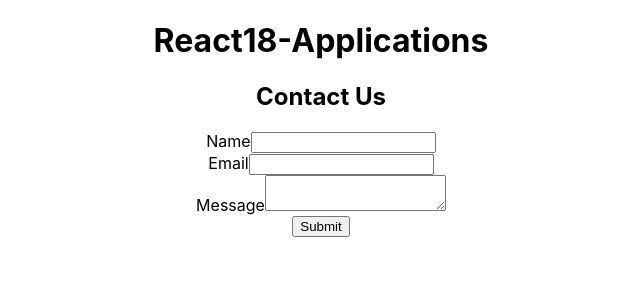
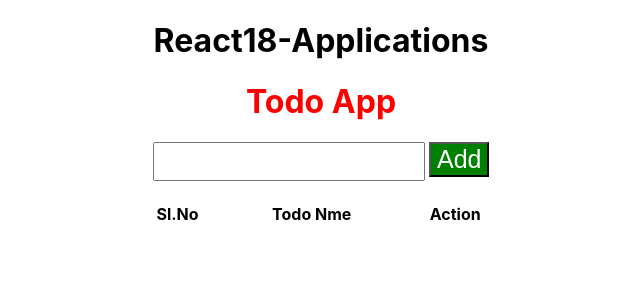
Before and after one commit to sayan-roni-96/react18-demo-apps-sayan, a React (Create React App) app: page / in a window 1280 px wide. Shown: the top 300 px of the page, without its empty margins (319-959 px from the left). Built offline with nearby package versions, Linux system fonts and the light colour scheme.

Commit message:
todo add ready

```diff
--- a/package.json
+++ b/package.json
@@ -8,6 +8,7 @@
     "@testing-library/user-event": "^13.5.0",
     "bootstrap": "^5.3.1",
     "react": "^18.2.0",
+    "react-bootstrap": "^2.8.0",
     "react-dom": "^18.2.0",
     "react-router-dom": "^6.15.0",
     "react-scripts": "^2.1.3",
--- a/src/index.css
+++ b/src/index.css
@@ -11,6 +11,3 @@ code {
   font-family: source-code-pro, Menlo, Monaco, Consolas, 'Courier New',
     monospace;
 }
-
-/* Import Bootstrap styles */
-@import '~bootstrap/dist/css/bootstrap.min.css';
--- a/src/pages/todoApp/MainTodo.js
+++ b/src/pages/todoApp/MainTodo.js
@@ -1,43 +1,114 @@
-import React from 'react';
+import React, { useState } from 'react';
 
 const MainTodo = () => {
+  // const [data, callback] = useState(type);
+  const [allTodos, setAllTodos] = useState([]);
+  const [todoData, setTodoData] = useState('');
+  const [errorMsg, setErrorMsg] = useState('');
+
+  console.log('todoData->', typeof todoData, todoData);
+
+  const onButtonClick = () => {
+    // console.log('onButtonClick');
+    if (!todoData || todoData === '') {
+      setErrorMsg('Please fill the field!');
+      setTimeout(() => {
+        setErrorMsg('');
+      }, 1000);
+    } else {
+      const newTodos = {
+        todo: todoData,
+      };
+      setAllTodos([...allTodos, newTodos]);
+      setTodoData('');
+    }
+  };
+
+  console.log('allTodos->', allTodos);
+
   return (
     <>
-      <div className="container mt-4">
-      <h2>Contact Us</h2>
-      <form>
-        <div className="mb-3">
-          <label htmlFor="name" className="form-label">Name</label>
+      <div className="container">
+        <h1 style={{ color: 'red' }}>Todo App</h1>
+        <div style={{ marginBottom: '20px' }}>
           <input
             type="text"
+            name="todotxt"
+            id="todotxt"
+            value={todoData}
             className="form-control"
-            id="name"
-            name="name"
-            value=""
+            style={{ width: '20%', padding: '6px', fontSize: '20px' }}
+            onChange={(evt) => setTodoData(evt.target.value)}
           />
+          &nbsp;
+          <button
+            style={{
+              fontSize: '25px',
+              backgroundColor: 'green',
+              color: 'white',
+            }}
+            type="buttom"
+            onClick={onButtonClick}
+          >
+            Add
+          </button>
         </div>
-        <div className="mb-3">
-          <label htmlFor="email" className="form-label">Email</label>
-          <input
-            type="email"
-            className="form-control"
-            id="email"
-            name="email"
-            value=""
-          />
+        <div>
+          <p style={{ color: 'red', fontSize: '16px' }}>{errorMsg}</p>
         </div>
-        <div className="mb-3">
-          <label htmlFor="message" className="form-label">Message</label>
-          <textarea
-            className="form-control"
-            id="message"
-            name="message"
-            value=""
-          />
+        <div>
+          <table style={{ margin: '0 auto', width: '30%' }}>
+            <thead>
+              <th>Sl.No</th>
+              <th>Todo Nme</th>
+              <th>Action</th>
+            </thead>
+            {allTodos &&
+              allTodos.map((eTodo, index) => {
+                console.log('eTodo->', eTodo);
+                return (
+                  <tbody>
+                    <tr>
+                      <td>{index + 1}</td>
+                      <td>{eTodo.todo}</td>
+                      <td>
+                        <button
+                          style={{
+                            backgroundColor: 'blue',
+                            color: '#fff',
+                            fontSize: '18px',
+                          }}
+                        >
+                          View
+                        </button>
+                        &nbsp;
+                        <button
+                          style={{
+                            backgroundColor: 'yellow',
+                            color: '#000',
+                            fontSize: '18px',
+                          }}
+                        >
+                          Edit
+                        </button>
+                        &nbsp;
+                        <button
+                          style={{
+                            backgroundColor: 'red',
+                            color: '#fff',
+                            fontSize: '18px',
+                          }}
+                        >
+                          Delete
+                        </button>
+                      </td>
+                    </tr>
+                  </tbody>
+                );
+              })}
+          </table>
         </div>
-        <button type="submit" className="btn btn-primary">Submit</button>
-      </form>
-    </div>
+      </div>
     </>
   );
 };
```
Also changed, not shown: 1 other file (tests, documents, lock files or other folders).
